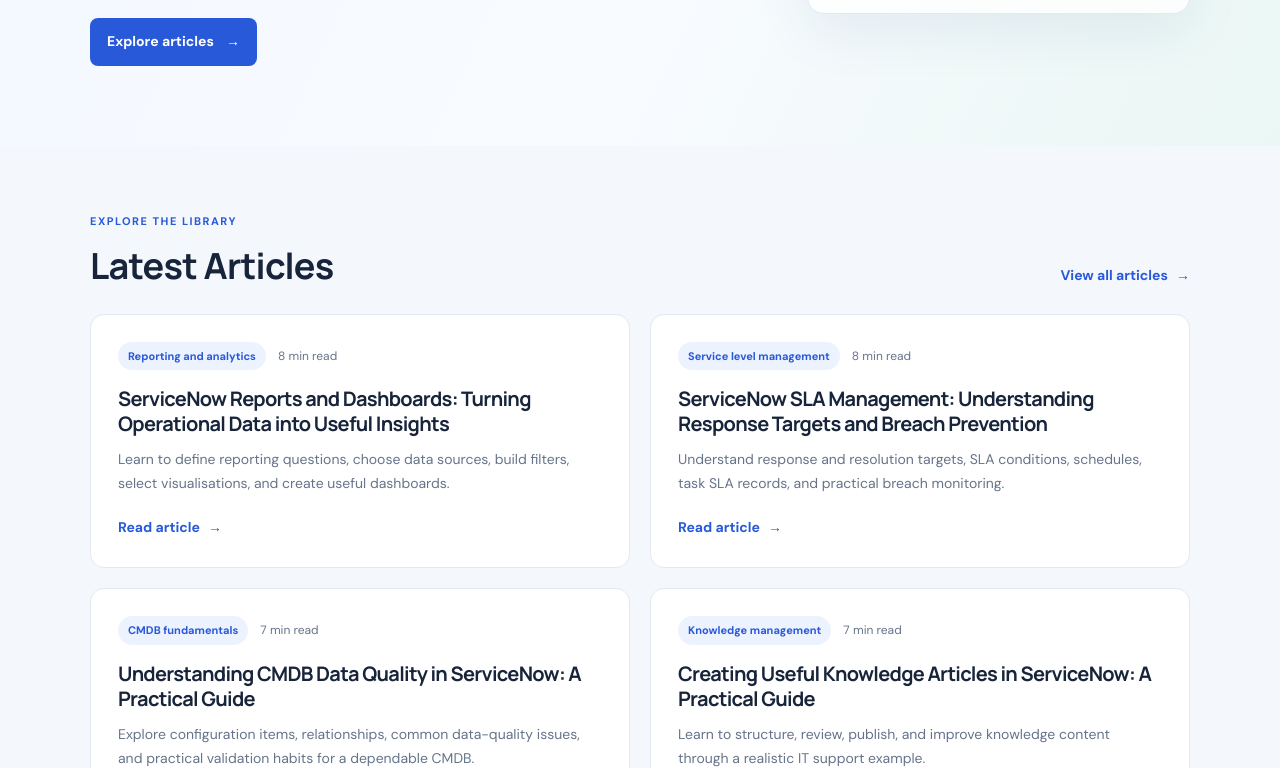
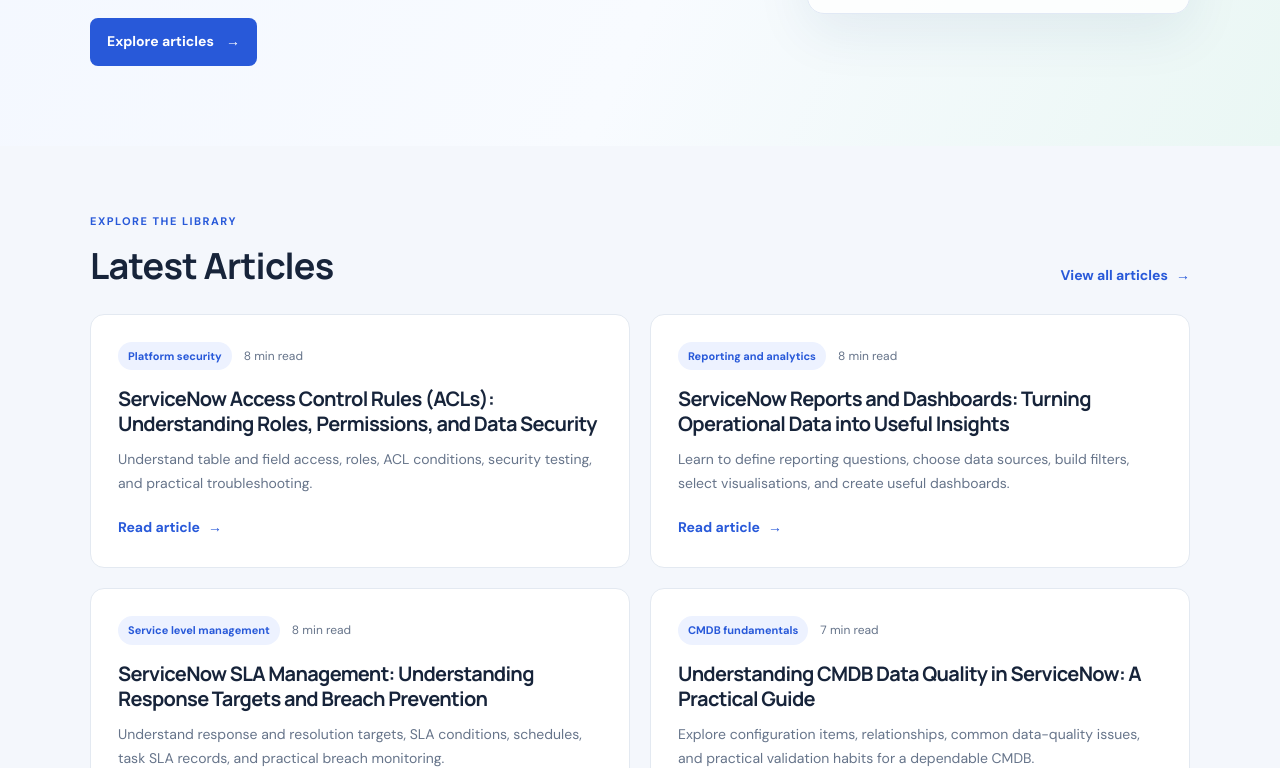
Before and after one commit to nextgentechguide/servicenow-learning-center, a plain HTML site: page index.html in a window 1280 px wide. Shown: the part 500-1268 px from the top of the page. Drawn offline with Linux system fonts and the light colour scheme.

Commit message:
Feature ACL security guide on homepage

```diff
--- a/index.html
+++ b/index.html
@@ -36,6 +36,12 @@
       </div>
       <div class="article-grid">
       <article class="blog-card">
+        <div class="blog-card-top"><span class="category-pill">Platform security</span><span class="reading-time">8 min read</span></div>
+        <h2><a href="blogs/servicenow-access-control-acls-roles-permissions-security-india.html">ServiceNow Access Control Rules (ACLs): Understanding Roles, Permissions, and Data Security</a></h2>
+        <p>Understand table and field access, roles, ACL conditions, security testing, and practical troubleshooting.</p>
+        <a class="text-link" href="blogs/servicenow-access-control-acls-roles-permissions-security-india.html">Read article <span aria-hidden="true">→</span></a>
+      </article>
+      <article class="blog-card">
         <div class="blog-card-top"><span class="category-pill">Reporting and analytics</span><span class="reading-time">8 min read</span></div>
         <h2><a href="blogs/servicenow-reports-dashboards-operational-insights-india.html">ServiceNow Reports and Dashboards: Turning Operational Data into Useful Insights</a></h2>
         <p>Learn to define reporting questions, choose data sources, build filters, select visualisations, and create useful dashboards.</p>
```
